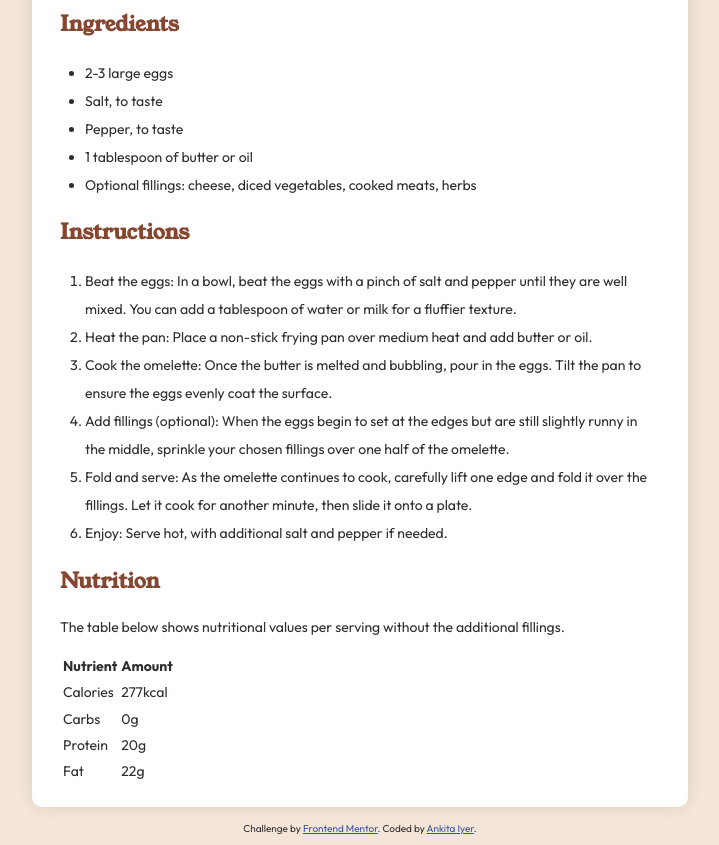
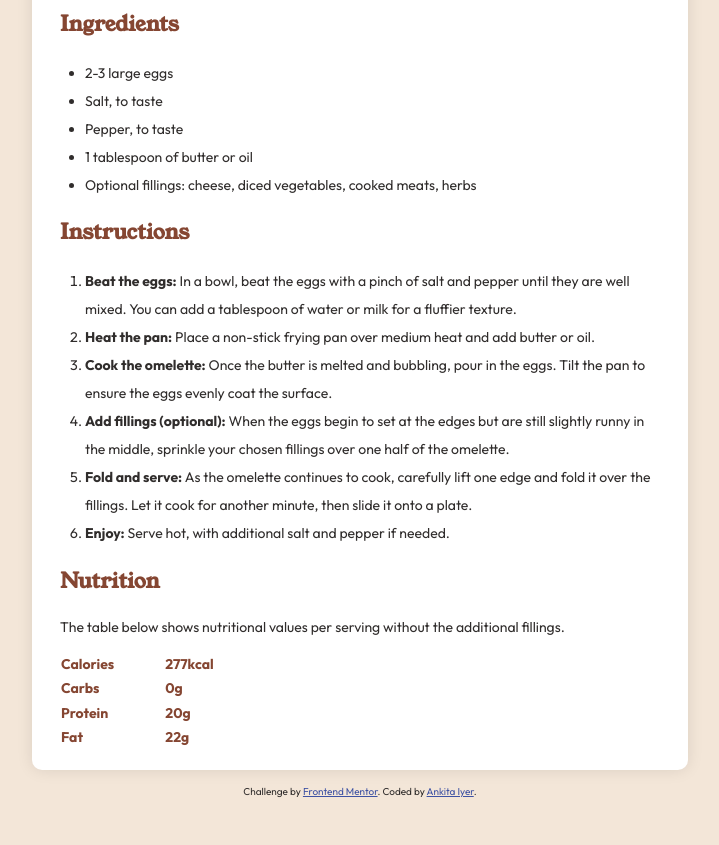
Before and after one commit to thecerebralcosmocrat/Recipe-Main-Page, a plain HTML site: page index.html in a window 1280 px wide. Shown: the part 644-1489 px from the top of the page, without its empty margins (280-999 px from the left). After the commit the page ends 1452 px from the top, so only its background shows below. Drawn offline with Linux system fonts and the light colour scheme.

Commit message:
Additional card styling and layout - Add nutrition table styling with proper column spacing - Implement proper line heights and margins throughout - Add box shadow and border radius for modern card appearance

```diff
--- a/index.html
+++ b/index.html
@@ -53,22 +53,23 @@
       <h2>Instructions</h2>
 
       <ol>
-        <li>Beat the eggs: In a bowl, beat the eggs with a pinch of salt and pepper until they are well mixed.
+        <li><strong>Beat the eggs:</strong> In a bowl, beat the eggs with a pinch of salt and pepper until they are well mixed.
         You can add a tablespoon of water or milk for a fluffier texture.</li>
 
-        <li>Heat the pan: Place a non-stick frying pan over medium heat and add butter or oil.</li>
+        <li><strong>Heat the pan:</strong> Place a non-stick frying pan over medium heat and add butter or oil.</li>
 
-        <li>Cook the omelette: Once the butter is melted and bubbling, pour in the eggs. Tilt the pan to ensure
+        <li><strong>Cook the omelette:</strong> Once the butter is melted and bubbling, pour in the eggs. Tilt the pan to ensure
         the eggs evenly coat the surface.</li>
 
-        <li>Add fillings (optional): When the eggs begin to set at the edges but are still slightly runny in the
+        <li><strong>Add fillings (optional):</strong> When the eggs begin to set at the edges but are still slightly runny in the
         middle, sprinkle your chosen fillings over one half of the omelette.</li>
 
-        <li>Fold and serve: As the omelette continues to cook, carefully lift one edge and fold it over the
+        <li><strong>Fold and serve:</strong> As the omelette continues to cook, carefully lift one edge and fold it over the
         fillings. Let it cook for another minute, then slide it onto a plate.</li>
 
-        <li>Enjoy: Serve hot, with additional salt and pepper if needed.</li>
+        <li><strong>Enjoy:</strong> Serve hot, with additional salt and pepper if needed.</li>
       </ol>
+  </div>
 
     <div class="nutrition-details">
         <h2>Nutrition</h2>
@@ -76,10 +77,6 @@
         <p>The table below shows nutritional values per serving without the additional fillings.</p>
 
         <table>
-          <tr>
-            <th>Nutrient</th>
-            <th>Amount</th>
-          </tr>
           <tr>
             <td>Calories</td>
             <td>277kcal</td>
--- a/styles.css
+++ b/styles.css
@@ -88,6 +88,18 @@
     padding-left: 25px;
 }
 
+.nutrition-details table {
+    margin-left: 0px;
+    margin-right: auto;
+    border-collapse: collapse;
+    color: hsl(14, 45%, 36%);
+    font-weight: 700;
+}
+
+.nutrition-details table td:first-child {
+    padding-right: 50px;
+}
+
 .attribution {
     font-size: 10px;
     text-align: center;
```
